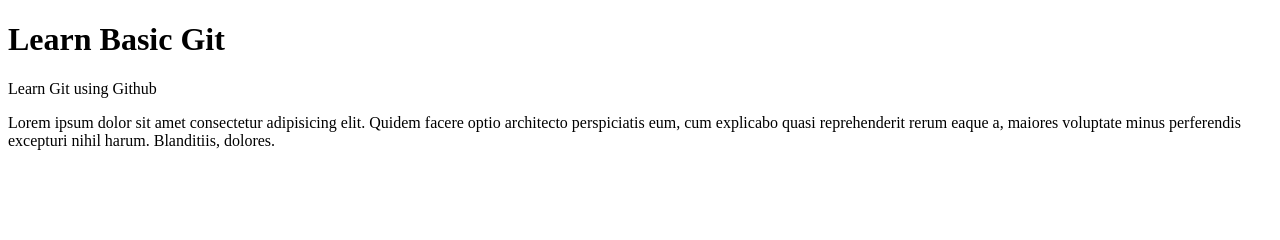
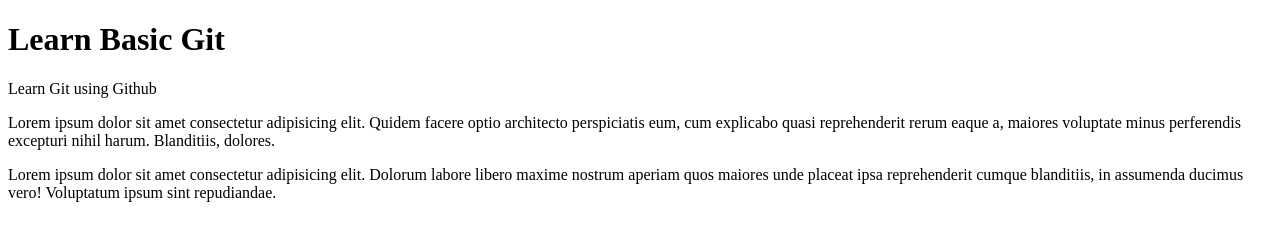
Before and after one commit to temmy-alex/belajar-git, a plain HTML site: page index.html in a window 1280 px wide. Drawn offline with Linux system fonts and the light colour scheme.

Commit message:
changes in index.html added paragraph lorem

```diff
--- a/index.html
+++ b/index.html
@@ -9,5 +9,6 @@
     <h1>Learn Basic Git</h1>
     <p>Learn Git using Github</p>
     <p>Lorem ipsum dolor sit amet consectetur adipisicing elit. Quidem facere optio architecto perspiciatis eum, cum explicabo quasi reprehenderit rerum eaque a, maiores voluptate minus perferendis excepturi nihil harum. Blanditiis, dolores.</p>
+    <p>Lorem ipsum dolor sit amet consectetur adipisicing elit. Dolorum labore libero maxime nostrum aperiam quos maiores unde placeat ipsa reprehenderit cumque blanditiis, in assumenda ducimus vero! Voluptatum ipsum sint repudiandae.</p>
 </body>
 </html>
```
